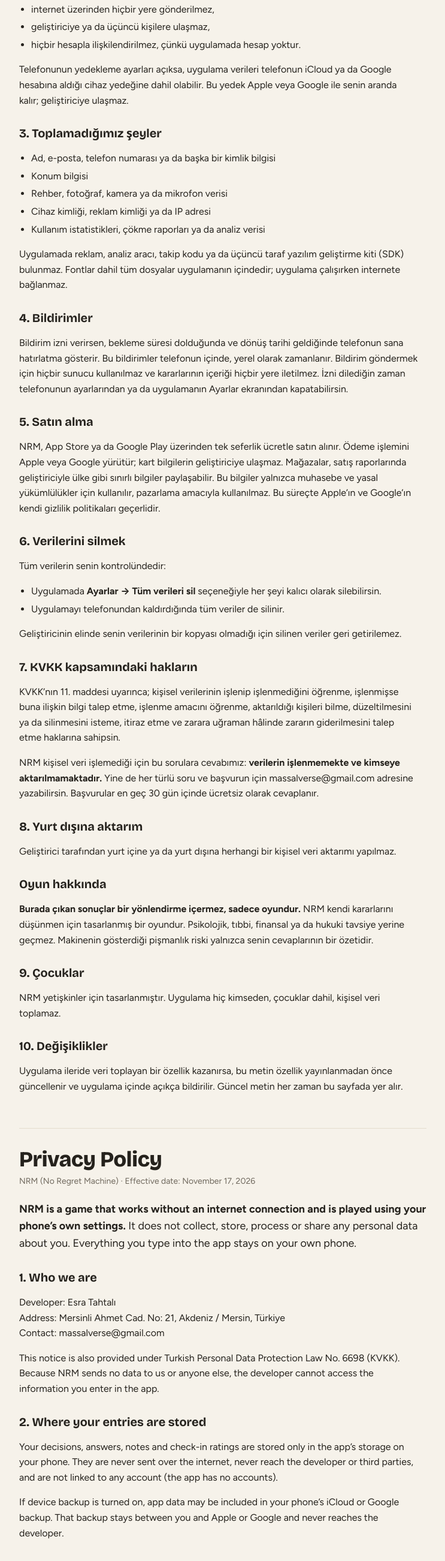
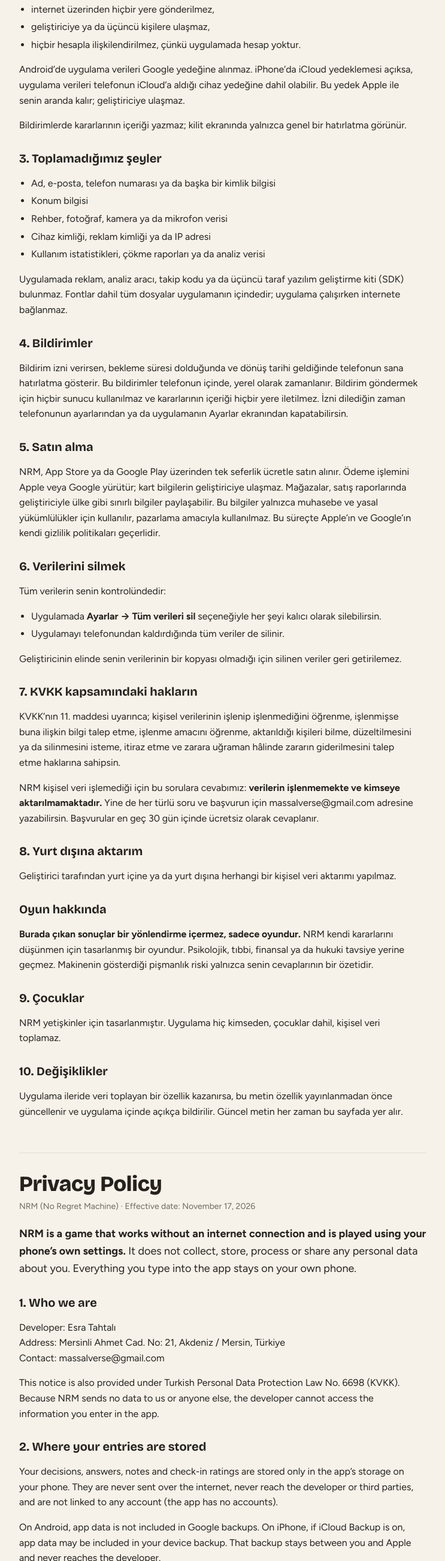
Before and after one commit to esratht/nrmgizlilik, a plain HTML site: page web/index.html in a window 1280 px wide. Shown: the part 1021-3624 px from the top of the page at 60% size, without its empty margins (268-1011 px from the left). Drawn offline with nearby package versions, Linux system fonts and the light colour scheme.

Commit message:
Add files via upload

```diff
--- a/web/index.html
+++ b/web/index.html
@@ -86,7 +86,8 @@ a{color:var(--accent)}
       <li>geliştiriciye ya da üçüncü kişilere ulaşmaz,</li>
       <li>hiçbir hesapla ilişkilendirilmez, çünkü uygulamada hesap yoktur.</li>
     </ul>
-    <p>Telefonunun yedekleme ayarları açıksa, uygulama verileri telefonun iCloud ya da Google hesabına aldığı cihaz yedeğine dahil olabilir. Bu yedek Apple veya Google ile senin aranda kalır; geliştiriciye ulaşmaz.</p>
+    <p>Android’de uygulama verileri Google yedeğine alınmaz. iPhone’da iCloud yedeklemesi açıksa, uygulama verileri telefonun iCloud’a aldığı cihaz yedeğine dahil olabilir. Bu yedek Apple ile senin aranda kalır; geliştiriciye ulaşmaz.</p>
+    <p>Bildirimlerde kararlarının içeriği yazmaz; kilit ekranında yalnızca genel bir hatırlatma görünür.</p>
 
     <h2>3. Toplamadığımız şeyler</h2>
     <ul>
@@ -143,7 +144,8 @@ a{color:var(--accent)}
 
     <h2>2. Where your entries are stored</h2>
     <p>Your decisions, answers, notes and check-in ratings are stored only in the app’s storage on your phone. They are never sent over the internet, never reach the developer or third parties, and are not linked to any account (the app has no accounts).</p>
-    <p>If device backup is turned on, app data may be included in your phone’s iCloud or Google backup. That backup stays between you and Apple or Google and never reaches the developer.</p>
+    <p>On Android, app data is not included in Google backups. On iPhone, if iCloud Backup is on, app data may be included in your device backup. That backup stays between you and Apple and never reaches the developer.</p>
+    <p>Notifications never show the content of your decisions; only a general reminder appears on the lock screen.</p>
 
     <h2>3. What we do not collect</h2>
     <ul>
```
Also changed, not shown: gizlilik-politikasi-TR.txt, privacy-policy-EN.txt.
